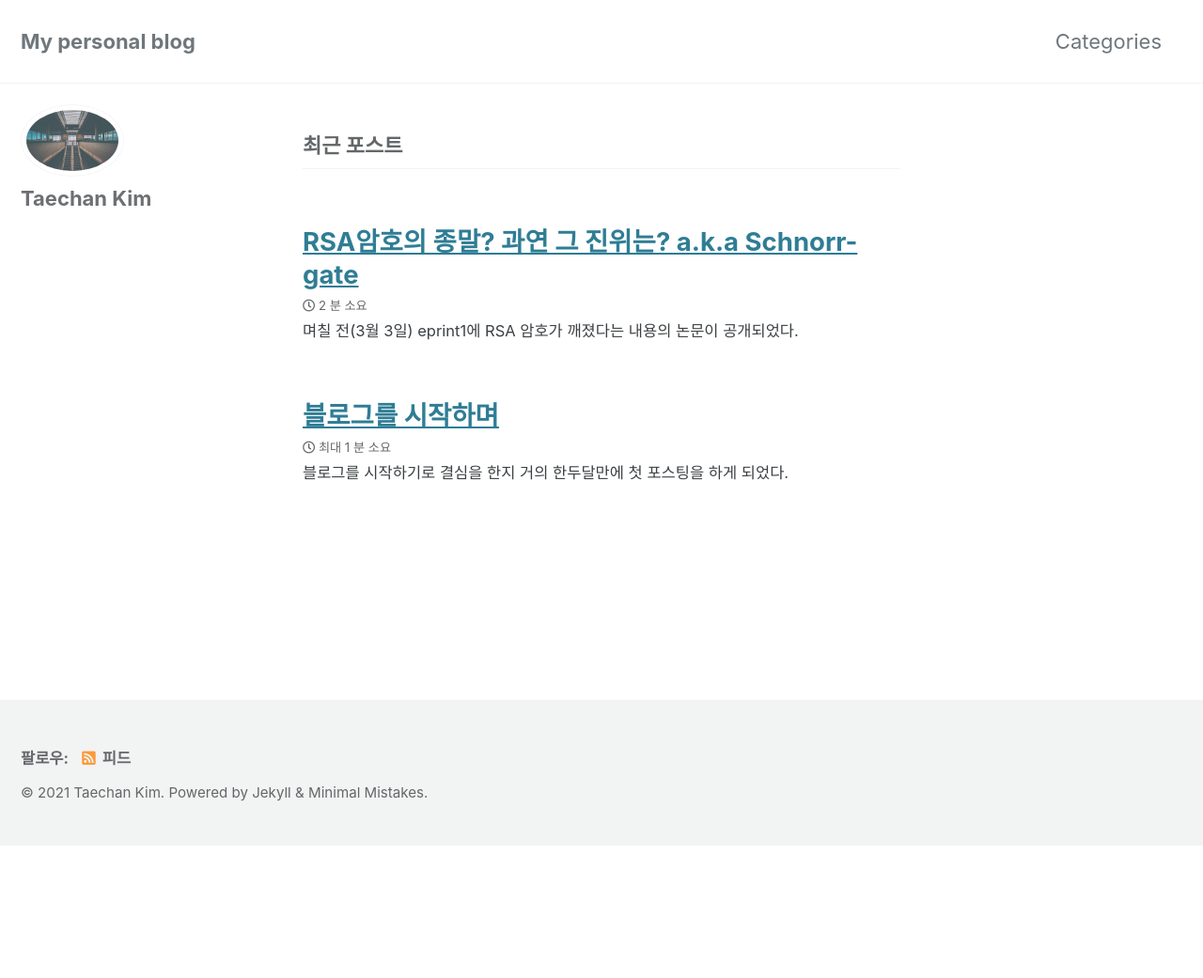
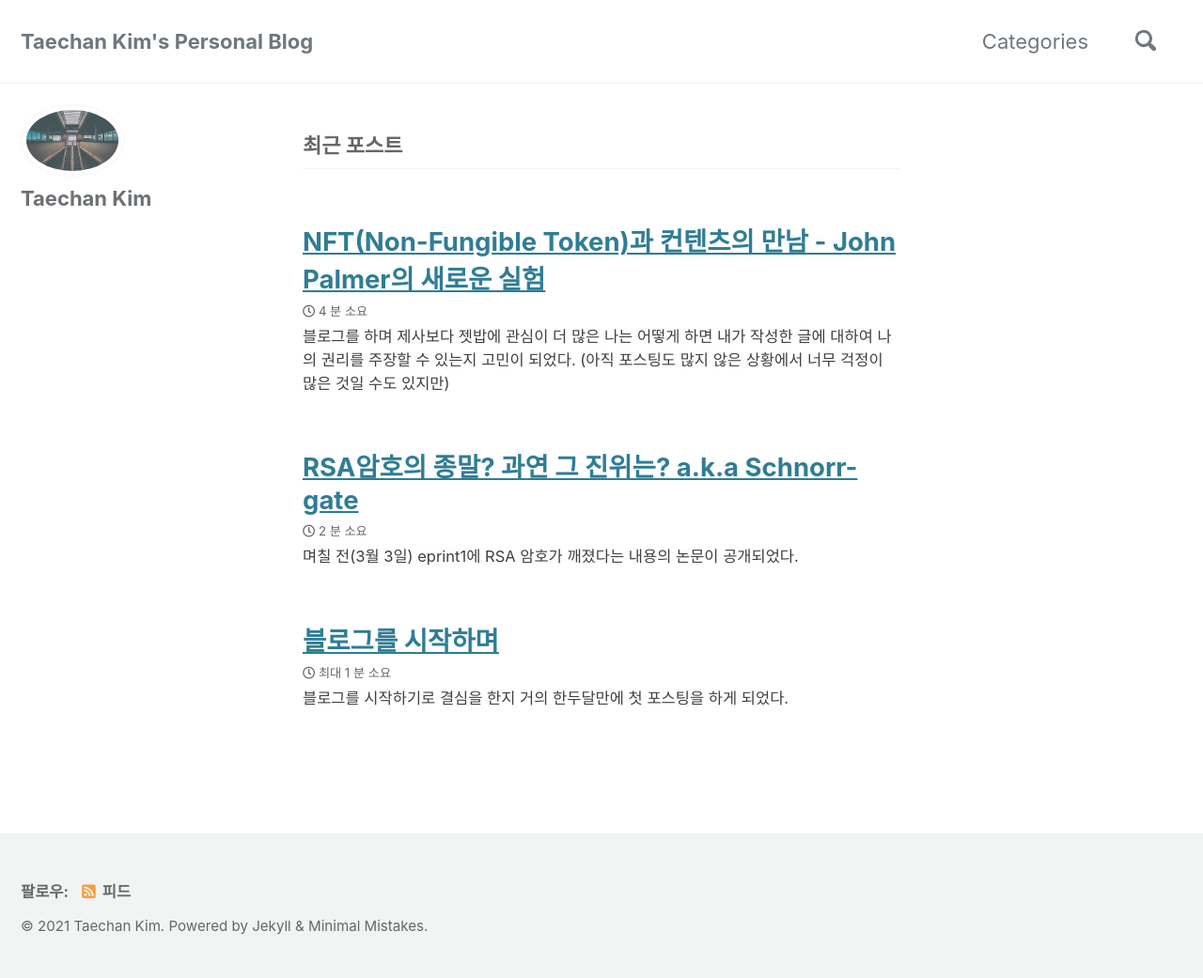
Before and after one commit to taechan-kim/taechan-kim.github.io, a Jekyll site: the page built from index.html, in a window 1280 px wide. Shown: the whole page at 94% size. Built offline with Jekyll 4.4.1, drawn with Linux system fonts in a browser that asks for light colours; cached includes are drawn as plain includes; the list of posts is cut into pages by our own code; before the commit the page ends 900 px from its top, so only the background shows below that; part of the change alters nothing that is shown.

Commit message:
post on "new experiment of NFT essay"

```diff
--- a/_config.yml
+++ b/_config.yml
@@ -16,7 +16,7 @@ minimal_mistakes_skin    : "default" # "air", "aqua", "contrast", "dark", "dirt"
 
 # Site Settings
 locale                   : "ko-KR"
-title                    : "My personal blog"
+title                    : "Taechan Kim's Personal Blog"
 title_separator          : "-"
 subtitle                 : # site tagline that appears below site title in masthead
 name                     : "Taechan Kim"
@@ -30,9 +30,9 @@ masthead_title           : # overrides the website title displayed in the masthe
 # breadcrumbs            : false # true, false (default)
 words_per_minute         : 200
 comments:
-  provider               : # false (default), "disqus", "discourse", "facebook", "staticman", "staticman_v2", "utterances", "custom"
+  provider               : "disqus" # false (default), "disqus", "discourse", "facebook", "staticman", "staticman_v2", "utterances", "custom"
   disqus:
-    shortname            : # https://help.disqus.com/customer/portal/articles/466208-what-s-a-shortname-
+    shortname            : "http-taechan-kim-github-io" # https://help.disqus.com/customer/portal/articles/466208-what-s-a-shortname-
   discourse:
     server               : # https://meta.discourse.org/t/embedding-discourse-comments-via-javascript/31963 , e.g.: meta.discourse.org
   facebook:
@@ -52,7 +52,7 @@ reCaptcha:
 atom_feed:
   hide                   : true
   path                   : # blank (default) uses feed.xml
-search                   : # false (default)
+search                   : true # false (default)
 search_full_content      : # true, false (default)
 search_provider          : # lunr (default), algolia, google
 algolia:
--- /dev/null
+++ b/_posts/2021-03-11-experiment-with-nft-essay.md
@@ -0,0 +1,152 @@
+---
+title: "NFT(Non-Fungible Token)과 컨텐츠의 만남 - John Palmer의 새로운 실험"
+categories:
+   - Cryptography
+---
+
+블로그를 하며 제사보다 젯밥에 관심이 더 많은 나는
+어떻게 하면 내가 작성한 글에 대하여 나의 권리를 주장할 수 있는지 고민이 되었다.
+(아직 포스팅도 많지 않은 상황에서 너무 걱정이 많은 것일 수도 있지만)
+
+무엇보다 [github 블로그][2]의 경우,
+특성상 (유료회원이 아니면) 내 홈페이지와 관련된 모든 소스코드가 공개되기 때문에
+누구나 손쉽게 원본에 접근할 수 있다는 점이 신경쓰이는 부분이었다.
+
+이러한 걱정에 대해서
+얼마 전 직장동료이자 학교선배인 형과 이야기를 나누었다.
+
+> 어떻게 하면 내가 작성한 블로그 글의 권리(저작권 등)을 기술적으로 증명할 수 있을까요?
+
+이러저러한 생각 끝에 우리는
+블로그 문서에 신뢰할 만한 기관으로부터 인증받은 타임스탬프(timestamp)를 덧붙여 전자서명([digital signature][1])하는 방법에 대해서 생각하게 되었다.
+추후 저작권 분쟁이 생긴다면, 내가 소유한 공개키로 전자서명의 진위를 검증할 수 있을테고
+그 서명에는 저작물의 시간에 대한 기록이 담겨 있을 것이기 때문에,
+누가 해당 저작물을 _먼저_ 작성했는지 우선순위를 판정할 수 있을 것이라는 생각이다.
+
+하지만 이미 대부분의 블로그를 제공하는 플랫폼(네이버, 티스토리 등) 또한 문서가 업로드된 시간을 기록하고 있을 것이고,
+그렇다면 시간의 우선순위를 (전자서명으로) 증명해 저작물의 권리를 주장하고자 하는 우리의 아이디어는 그다지 유용한 해결책은 아닐 것 같았다.
+그렇게 그날 우리의 화제는 크게 진전없이 마무리되었다.
+
+## 최초의 트위터 게시글이 28억?
+
+그러한 대화를 나누고 바로 다음날 아침 신문을 보던 나는 다음과 같은 기사를 발견하였다.
+
+> [머스크 아내 디지털 그림 65억, 트위터 첫 게시물 28억…'억' 소리 나는 가상 현실][3] (매일경제, 2021-03-10, B면)
+
+일론 머스크의 아내가 [NFT(Non-Fungible Token)][4]가 적용된 디지털 미술품을 판매하였다는 내용이었다.
+덧붙여 최초의 트위터 게시물이 거액에 경매시장에 공개되었다는 이야기도 있었다.
+
+이 기사를 읽으면서 얼핏 내가 고민했던 블로그 저작물의 권리가 떠올랐지만 더 이상 생각이 깊어지지는 않았다.
+그러던 차에 마침 그 선배가 오늘 NFT에 대한 화제를 꺼냈다.
+
+> NFT라고 들어봤어? 재미있을 것 같지 않아?
+
+막상 블로그 저작권 보호에 대해서 생각하고 시작한 대화는 아니었다.
+그저 블록체인으로 무언가 흥미로운 서비스를 할 수 있을까에 대한 이야기를 하던 중에 나온 화제였다.
+그리고 NFT란 그저 무언가 거장의 작품과 같은 희귀품에 한정된 이야기일 것이라고 생각했다.
+
+그런데 이야기를 나누다 보니 점점 거장의 작품인지 아닌지는 크게 중요한 것이 아닐 것 같다는 느낌이 들었다.
+그저 *디지털로 표현할 수 있는 무언가*이기만 하다면 토큰으로 발행하여 소유권을 행사할 수 있지 않을까?
+그 무언가에는 내가 쓴 이 블로그 글도 포함될 수 있을 것 같았다.
+
+그러나 역시 염불보다 잿밥에 관심이 많은 나는
+NFT로 토큰화한 내 블로그 글을 어떻게 나의 수익으로 변환시킬 수 있을까 생각해보았지만
+분명한 답이 떠오르지 않았다.
+
+
+## 대체불가능 토큰이라는게 대체 무엇인가?
+
+NFT로 대화를 시작한 우리는 언제나처럼 주제를 벗어난 곁가지 이야기들로 빠지기도 했다.
+
+> 대체불가능토큰(NFT)라... 대체불가능하다는게 어떤 의미일까요?
+
+[wikipedia][4]에는 *not mutually interchangable (상호 교환불가능)*이라는 표현으로 써있었다.
+또한, *something unique(무언가 유일한)* 것을 표현한다고 한다.
+
+결국 누군가에게 쉽게 소유권을 넘길 수 없고,
+소유권이 변한다면 그것은 이미 이전의 것과는 같은 상태가 아니어야 한다는 의미인 것 같았다.
+(내가 올바르게 이해한 것이 아닐 수도 있다. 다만 내 사고의 흐름이 그랬다.)
+
+> 내가 갖고 있던 그림이 다른사람에게 넘기는 순간 다른 그림이 된다니!
+
+스마트폰 없이 산 삶의 세월이 7할이 넘는 나로서는
+양자역학의 [슈뢰딩거의 고양이][5] 이야기만큼이나 귀신 씨나락 까먹는 소리가 아닐 수 없었다.
+
+무엇이든지 눈에 보이는 현물을 중심으로 사고하던 나로서는 다소 당혹스러웠지만,
+이미 NFT라든가 블록체인이라든가
+충분히 미래지향적이며 무형적인 소재로 대화를 나누고 있었으니 그정도 당혹감에서 멈출 수는 없었다.
+
+> 결국 우리가 보기에 같은 그림이더라도 bit(즉, digital)로 표현했을 때는 다를 수도 있는게 아닐까요?
+
+이미 머신러닝 업계에서 보여주었듯이 [팬더(panda)가 긴팔원숭이(gibbon)일 수도 있었던][6] 것이다!
+(우리가 보기에는 두 개의 이미지 모두 팬더일 뿐이지만, 디지털로 세상을 보는 기계에게는 이미 두 이미지는 전혀 다른 이미지였던 것이다.)
+
+결국 NFT란 (겉보기에는 같을 수 있는) 어떤 디지털 재화도 소유권이 바뀌는 순간 (디지털로서) 같은 것이 아닌 형태로 바뀌는 것이고,
+중요한 것은 bit로 표현된 그러한 내용들이 블록체인을 통해 누구에게나 검증가능한 형태로 보관될 수 있기만 하면 되는 것이었다.
+
+마치 법원이 등기부등본의 기록을 통해 부동산의 소유권을 보장하고, 증권거래소가 주주의 주권을 보장해주는 것처럼
+NFT는 (탈중앙화를 추구하는 점을 제외하면) 디지털재화의 소유권을 보장해준다.
+
+여기서 중요한 것은 소유권이 이동한 순간 등기부등본이나 NFT토큰이나 이미 이전의 것과는 전혀 다른 디지털재화가 된다는 것이다.
+
+이미 많은 사람들이 알고 있었을 내용이지만, 우리는 무언가 새로운 사실을 깨달은 것처럼 느껴졌다.
+
+
+
+## 내 글의 *지분*을 팝니다 (feat. John Palmer의 새로운 실험).
+
+다시 블로그 저작권 보호에 대한 이야기로 돌아와
+NFT를 활용하여 어떻게 내 글의 권리를 주장할 수 있는지 고민해보았다.
+
+나는 내 글을 읽은 독자가 토큰소유자(저작권자)에게 어떻게 비용을 지불할 수 있는지 생각해봤지만
+내 머리로는 NFT를 활용한다하더라도 문제를 해결하는 뾰족한 방법은 생각나지 않았다.
+
+결국 구글에게 물었다.
+이미 나와 비슷한 생각을 한 사람이 충분히 있을 것이라고 생각했다.
+아니나다를까, 다음과 같은 글을 발견했다.
+
+> [The Coming Era of Tokenized Essays][7] (by Tom Critchlow, 2021-01-26)
+
+*다가오는 토큰화 에세이의 시대*라는 제목의 이 글은
+최근에 있었던 [John Palmer의 새로운 실험][8]에 대한 내용을 담고 있었다.
+
+이 실험에서 그는 자신이 쓰게 될 에세이에 대한 후원금을 지원받는 댓가로
+에세이에 대한 (디지털재화로서의) 지분을 제공한다.
+(여기서 그는 목표한 후원금을 달성한 후에 글을 공개하기로 하였다.)
+이 지분은 사고 팔 수 있으며,
+NFT가 팔릴때마다 판매대금의 10%를 지분소유자에게 분배하도록 하는 등
+사전에 정해진 일종의 계약이 실행되게 할 수도 있다.
+
+여기서 놀라운 점은 독자는 무료로 글을 읽을 수 있다는 점이다.
+지분소유자들은 후원금을 냈지만, 글을 소비하는 사람으로부터 이득을 취하지 않는다.
+만약, 해당 컨텐츠가 앞으로 높은 값에 팔릴 수 있을 것으로 기대한다면 그것을 통해서 이득을 추구할 수 있을 것이다.
+
+마치 회사와 주주의 관계를 연상시키는 모습이다.
+
+그는 이 실험으로서 기존의 컨텐츠 제공자들이 무료로 컨텐츠를 제공하거나,
+혹은 (돈을 낸 사람만 볼 수 있는) 유료 구독모델을 택할 수 밖에 없었던
+지금까지의 상황을 해결하고 싶었던 것으로 보인다.
+
+## 마무리
+
+근본적으로 디지털재화(음원,글 등)를 돈을 지불한 사람에게만 소비할 수 있게 하는 것은 어딘가 부자연스러운 것 같다고 선배는 말했다.
+이미 많은 사람들이 암묵적인 불법다운로드를 경험하기도 했을 것이고,
+비슷한 내용의 여러 블로그들이 존재하는 것을 보지 않았는가.
+
+디지털재화 자체의 속성상 복제를 불가능하게 만드는 것은 쉽지 않은 일인 것 같다.
+차라리, John Palmer의 모델처럼 컨텐츠를 무료로 제공하되 지분투자 형식으로 후원금(혹은 자본금)을 미리 확보하는 방식으로 간다면
+컨텐츠 제공자에게나 소비자 모두에게 좋을 수 있지 않을까.
+컨텐츠에 투자한 후원자들은 자신들의 지분소유권이 NFT 등과 같은 기술을 통해 좀 더 신뢰가능한 형태로 보전될 수 있다면
+모든 참여자에게 이상적인 디지털재화의 생태계가 형성될 수 있는게 아닐까 생각해본다.
+
+* (disclaimer) 본인은 NFT에 대한 전문가가 아닙니다. 혹시 기술적인 내용상 오류를 발견하시면 공유해주시면 감사하겠습니다.
+
+
+[1]: https://en.wikipedia.org/wiki/Digital_signature
+[2]: https://pages.github.com/
+[3]: https://www.mk.co.kr/today-paper/view/2021/4792693/
+[4]: https://en.wikipedia.org/wiki/Non-fungible_token
+[5]: https://namu.wiki/w/%EC%8A%88%EB%A2%B0%EB%94%A9%EA%B1%B0%EC%9D%98%20%EA%B3%A0%EC%96%91%EC%9D%B4
+[6]: https://openai.com/blog/adversarial-example-research/
+[7]: https://tomcritchlow.com/2021/01/26/tokenized-essays/
+[8]: https://j.mirror.xyz/uVGCCwwm3k341lPpxaJmHTZROESVse9Pe_rmbiuUAC0
```
